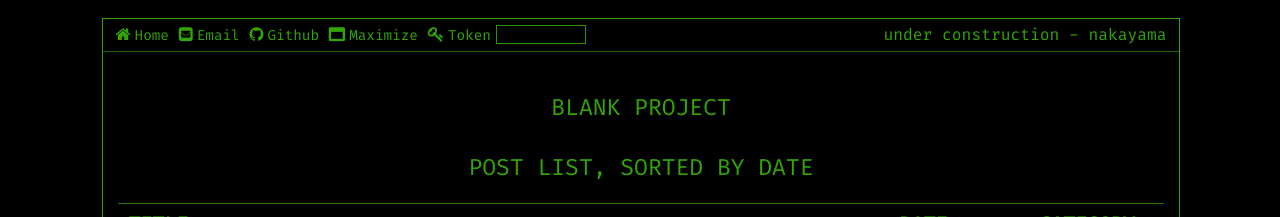
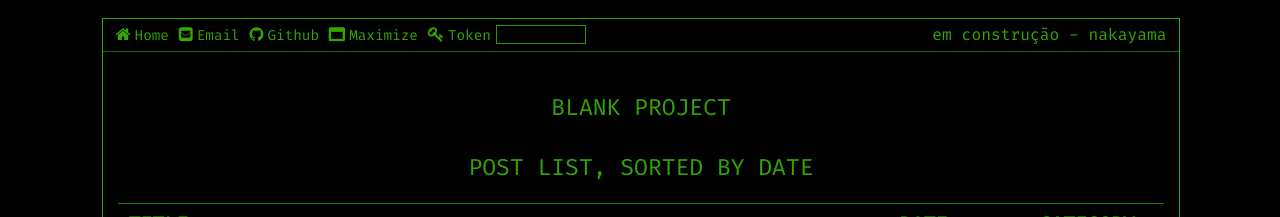
Before and after one commit to vnakayama/vnakayama.github.io, a Jekyll site: the page built from pages/index.md, in a window 1280 px wide. Shown: the top 217 px of the page. Built offline with Jekyll 4.4.1, drawn with Linux system fonts in a browser that asks for light colours.

Commit message:
muda titulo

```diff
--- a/_config.yml
+++ b/_config.yml
@@ -1,5 +1,5 @@
 ## Settings
-title: under construction
+title: em construção
 owner: "nakayama"
 url: "https://vnakayama.github.io"
 baseurl: "/"
```
